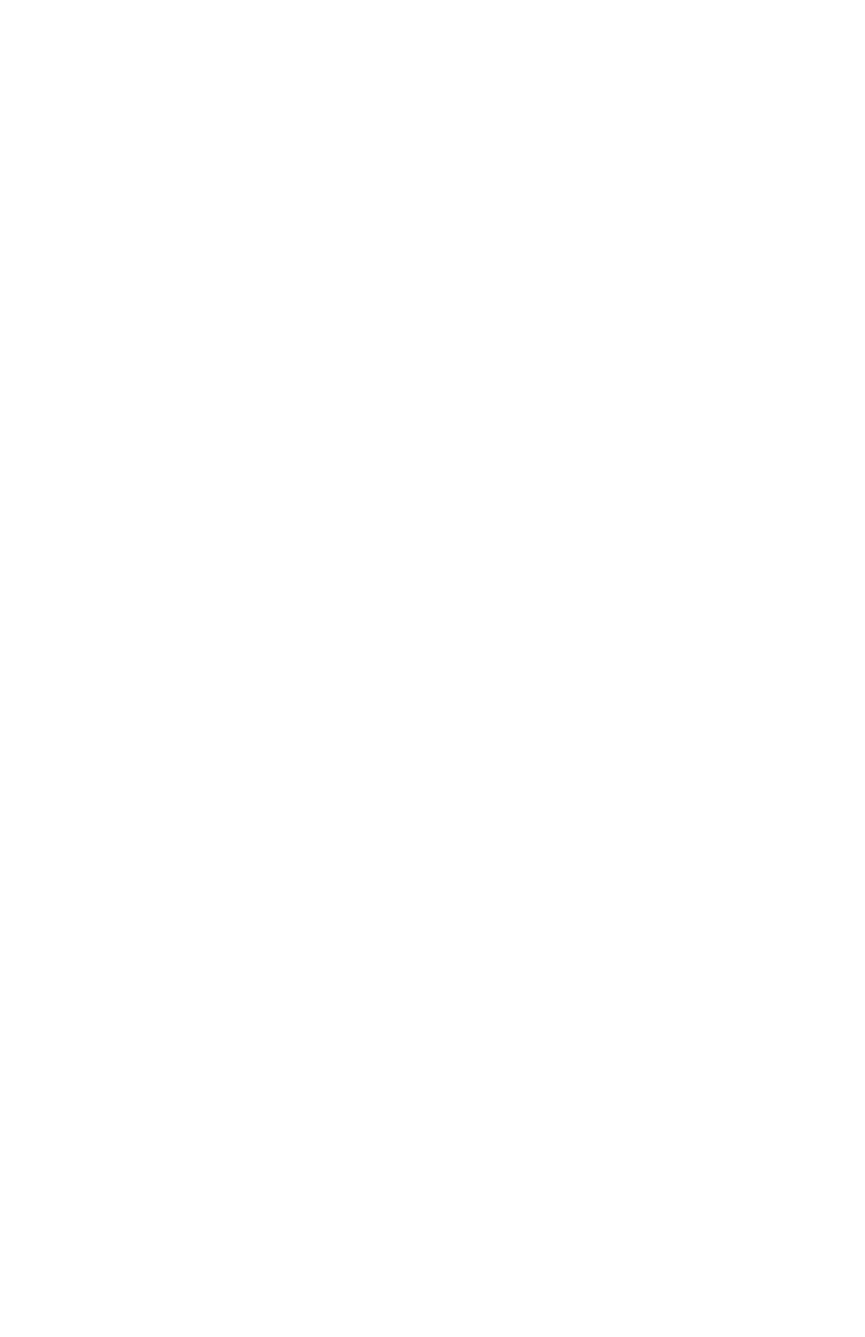
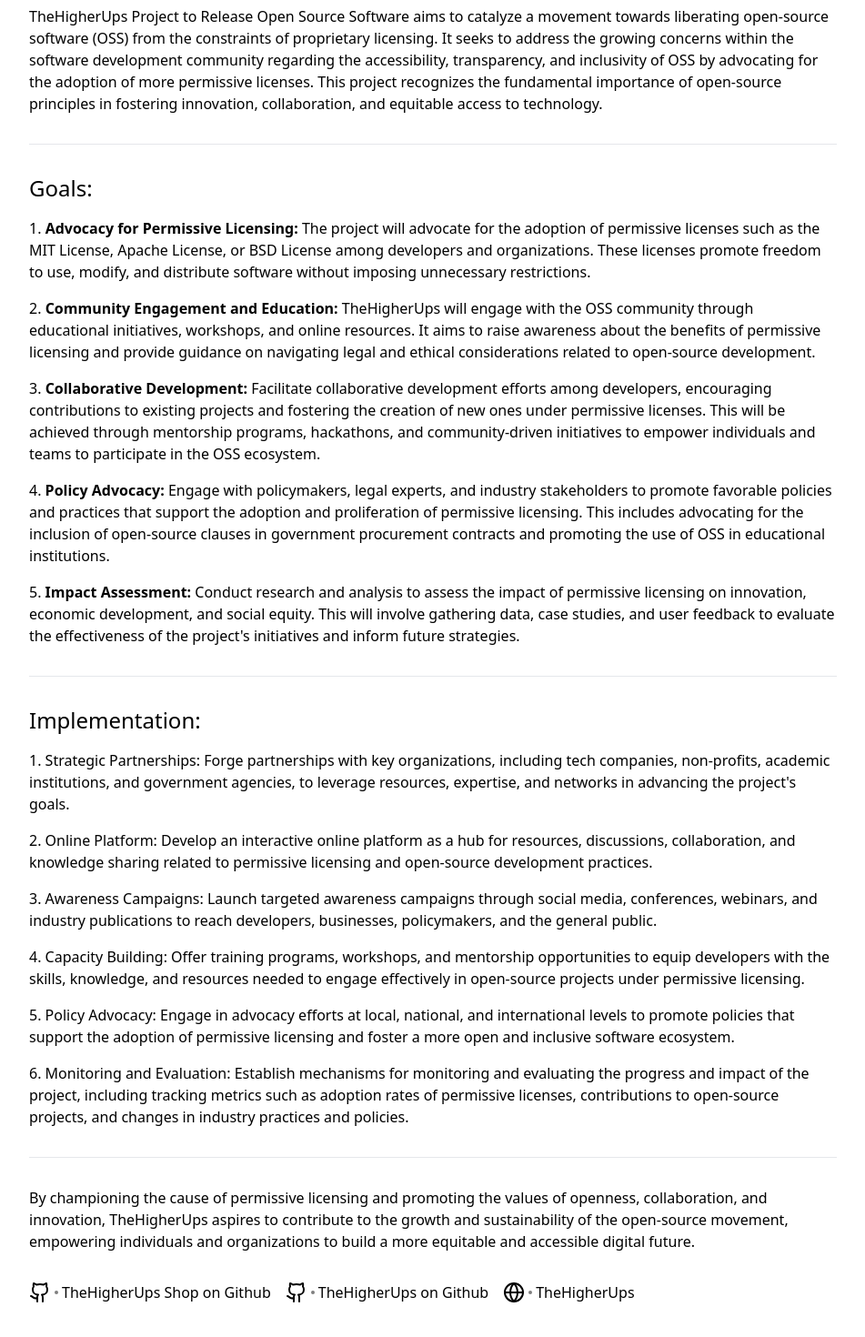
Before and after one commit to TheHigherUps/shop, a Next.js app: page /thuptross in a window 1280 px wide. Shown: the part 278-1748 px from the top of the page at 91% size, without its empty margins (16-967 px from the left). Before the commit the page ends 800 px from the top, so only its background shows below. Built offline with nearby package versions, Linux system fonts and the light colour scheme; a web font is replaced by a local one.

Commit message:
feat: added content to thuptross page

```diff
--- a/src/app/(nolayout)/thuptross/page.tsx
+++ b/src/app/(nolayout)/thuptross/page.tsx
@@ -1,4 +1,5 @@
 import Link from "next/link"
+import { Github, Globe } from "lucide-react"
 
 export default function THUPTROSS() {
     return (
@@ -9,10 +10,165 @@ export default function THUPTROSS() {
             <h1 className="text-xl md:text-2xl lg:text-3xl">
                 TheHigherUps Project to Release Open Source Software
             </h1>
-            <div>
-                <p className="italic text-black/75">
-                    More infomration coming soon...
-                </p>
+            <div className="md:w-3/4">
+                <section className="py-8 flex flex-col gap-4">
+                    <h2 className="text-2xl">Overview:</h2>
+                    <p>
+                        TheHigherUps Project to Release Open Source Software
+                        aims to catalyze a movement towards liberating
+                        open-source software (OSS) from the constraints of
+                        proprietary licensing. It seeks to address the growing
+                        concerns within the software development community
+                        regarding the accessibility, transparency, and
+                        inclusivity of OSS by advocating for the adoption of
+                        more permissive licenses. This project recognizes the
+                        fundamental importance of open-source principles in
+                        fostering innovation, collaboration, and equitable
+                        access to technology.
+                    </p>
+                </section>
+                <hr />
+                <section className="py-8 flex flex-col gap-4">
+                    <h2 className="text-2xl">Goals:</h2>
+                    <p>
+                        1.{" "}
+                        <span className="font-bold">
+                            Advocacy for Permissive Licensing:
+                        </span>{" "}
+                        The project will advocate for the adoption of permissive
+                        licenses such as the MIT License, Apache License, or BSD
+                        License among developers and organizations. These
+                        licenses promote freedom to use, modify, and distribute
+                        software without imposing unnecessary restrictions.
+                    </p>
+                    <p>
+                        2.{" "}
+                        <span className="font-bold">
+                            Community Engagement and Education:
+                        </span>{" "}
+                        TheHigherUps will engage with the OSS community through
+                        educational initiatives, workshops, and online
+                        resources. It aims to raise awareness about the benefits
+                        of permissive licensing and provide guidance on
+                        navigating legal and ethical considerations related to
+                        open-source development.
+                    </p>
+                    <p>
+                        3.{" "}
+                        <span className="font-bold">
+                            Collaborative Development:
+                        </span>{" "}
+                        Facilitate collaborative development efforts among
+                        developers, encouraging contributions to existing
+                        projects and fostering the creation of new ones under
+                        permissive licenses. This will be achieved through
+                        mentorship programs, hackathons, and community-driven
+                        initiatives to empower individuals and teams to
+                        participate in the OSS ecosystem.
+                    </p>
+                    <p>
+                        4. <span className="font-bold">Policy Advocacy:</span>{" "}
+                        Engage with policymakers, legal experts, and industry
+                        stakeholders to promote favorable policies and practices
+                        that support the adoption and proliferation of
+                        permissive licensing. This includes advocating for the
+                        inclusion of open-source clauses in government
+                        procurement contracts and promoting the use of OSS in
+                        educational institutions.
+                    </p>
+                    <p>
+                        5. <span className="font-bold">Impact Assessment:</span>{" "}
+                        Conduct research and analysis to assess the impact of
+                        permissive licensing on innovation, economic
+                        development, and social equity. This will involve
+                        gathering data, case studies, and user feedback to
+                        evaluate the effectiveness of the project&apos;s
+                        initiatives and inform future strategies.
+                    </p>
+                </section>
+                <hr />
+                <section className="py-8 flex flex-col gap-4">
+                    <h2 className="text-2xl">Implementation:</h2>
+                    <p>
+                        1. Strategic Partnerships: Forge partnerships with key
+                        organizations, including tech companies, non-profits,
+                        academic institutions, and government agencies, to
+                        leverage resources, expertise, and networks in advancing
+                        the project&apos;s goals.
+                    </p>
+                    <p>
+                        2. Online Platform: Develop an interactive online
+                        platform as a hub for resources, discussions,
+                        collaboration, and knowledge sharing related to
+                        permissive licensing and open-source development
+                        practices.
+                    </p>
+                    <p>
+                        3. Awareness Campaigns: Launch targeted awareness
+                        campaigns through social media, conferences, webinars,
+                        and industry publications to reach developers,
+                        businesses, policymakers, and the general public.
+                    </p>
+                    <p>
+                        4. Capacity Building: Offer training programs,
+                        workshops, and mentorship opportunities to equip
+                        developers with the skills, knowledge, and resources
+                        needed to engage effectively in open-source projects
+                        under permissive licensing.
+                    </p>
+                    <p>
+                        5. Policy Advocacy: Engage in advocacy efforts at local,
+                        national, and international levels to promote policies
+                        that support the adoption of permissive licensing and
+                        foster a more open and inclusive software ecosystem.
+                    </p>
+                    <p>
+                        6. Monitoring and Evaluation: Establish mechanisms for
+                        monitoring and evaluating the progress and impact of the
+                        project, including tracking metrics such as adoption
+                        rates of permissive licenses, contributions to
+                        open-source projects, and changes in industry practices
+                        and policies.
+                    </p>
+                </section>
+                <hr />
+                <section className="py-8">
+                    <p>
+                        By championing the cause of permissive licensing and
+                        promoting the values of openness, collaboration, and
+                        innovation, TheHigherUps aspires to contribute to the
+                        growth and sustainability of the open-source movement,
+                        empowering individuals and organizations to build a more
+                        equitable and accessible digital future.
+                    </p>
+                </section>
+                <div className="flex gap-4">
+                    <Link
+                        className="flex hover:underline"
+                        href="https://www.github.com/TheHigherUps/shop"
+                    >
+                        <Github />{" "}
+                        <span className=" self-center rounded-full mx-1 h-1 w-1 bg-black/50"></span>{" "}
+                        TheHigherUps Shop on Github
+                    </Link>
+                    <Link
+                        className="flex hover:underline"
+                        href="https://www.github.com/TheHigherUps"
+                    >
+                        <Github />{" "}
+                        <span className=" self-center rounded-full mx-1 h-1 w-1 bg-black/50"></span>{" "}
+                        TheHigherUps on Github
+                    </Link>
+                    <Link
+                        className="flex hover:underline"
+                        href="https://www.thehigherups.org"
+                    >
+                        <Globe />{" "}
+                        <span className=" self-center rounded-full mx-1 h-1 w-1 bg-black/50"></span>{" "}
+                        TheHigherUps
+                    </Link>
+                </div>
+
                 {/* <p>
                     As developers, we at TheHigherUps fully support and are
                     maintainers of open source software(oss).{" "}
```
